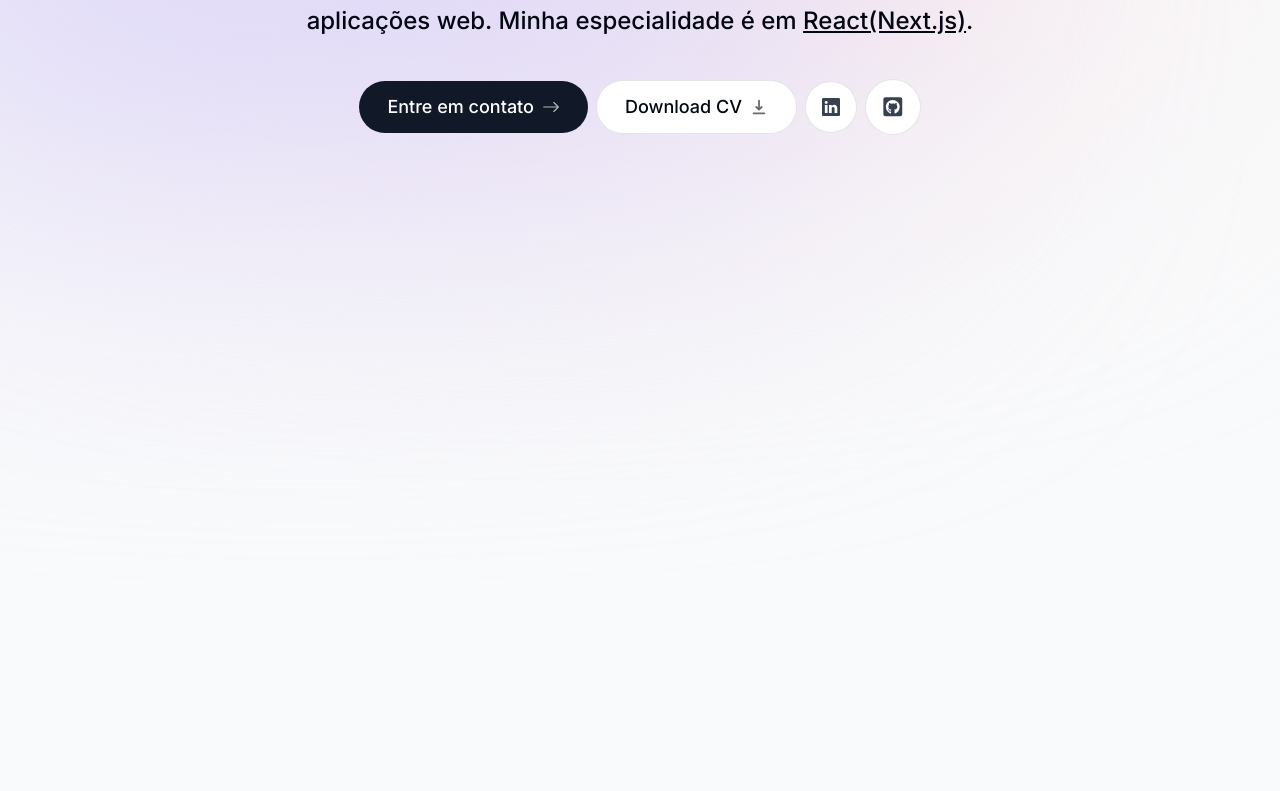
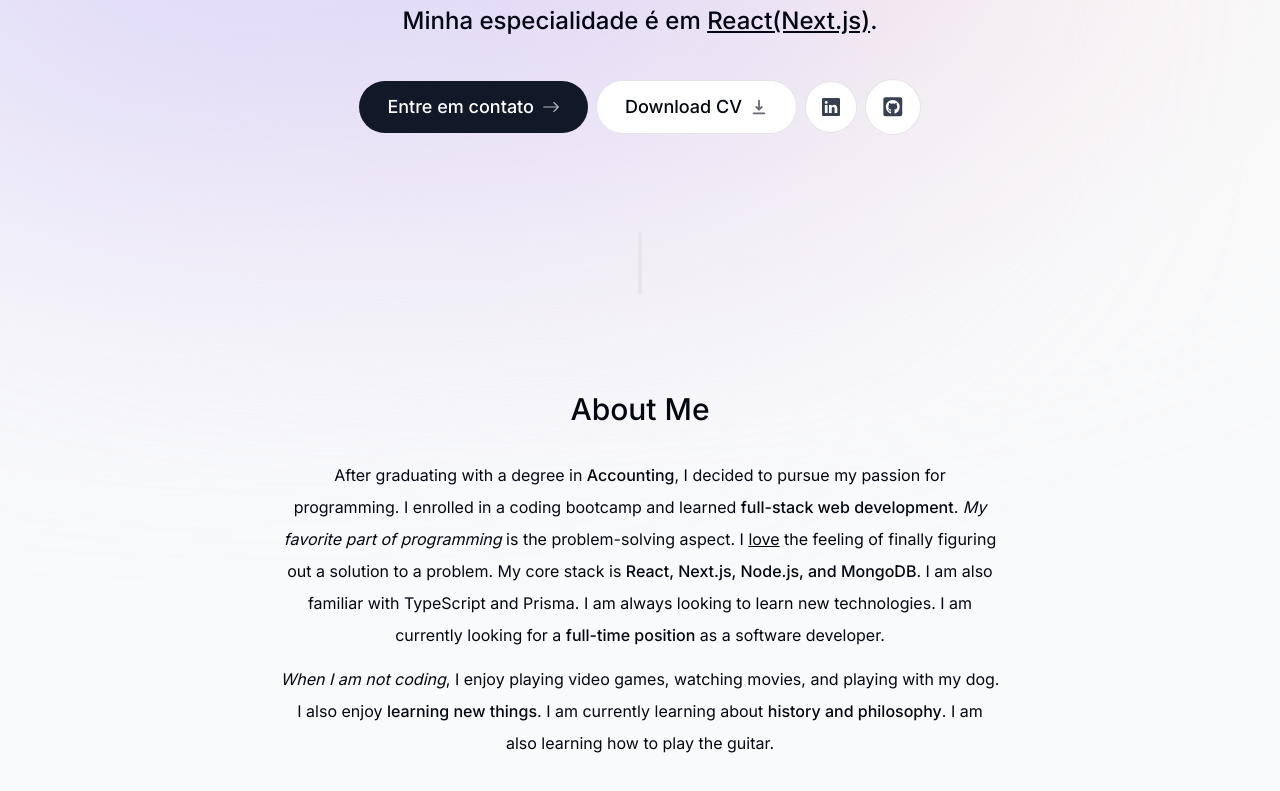
Before and after one commit to alant4k/portfolio, a Next.js app: page / in a window 1280 px wide. Shown: the part 325-1116 px from the top of the page. Built offline with nearby package versions, Linux system fonts and the light colour scheme.

Commit message:
feat: About Section

```diff
--- a/app/page.tsx
+++ b/app/page.tsx
@@ -1,9 +1,13 @@
 import Intro from '@/components/intro';
+import SectionDivider from '@/components/section-divider';
+import About from '@/components/about';
 
 export default function Home() {
 	return (
 		<main className="flex flex-col items-center px-4">
 			<Intro />
+			<SectionDivider />
+			<About />
 		</main>
 	);
 }
--- /dev/null
+++ b/components/about.tsx
@@ -0,0 +1,44 @@
+'use client';
+import { motion } from 'framer-motion';
+import SectionHeading from './section-heading';
+
+export default function about() {
+	return (
+		<motion.section
+			initial={{ opacity: 0, y: 100 }}
+			animate={{ opacity: 1, y: 0 }}
+			transition={{ delay: 0.175 }}
+			className="mb-28 max-w-[45rem] text-center leading-8 sm:mb-40"
+		>
+			<SectionHeading>About me</SectionHeading>
+			<p className="mb-3">
+				After graduating with a degree in{' '}
+				<span className="font-medium">Accounting</span>, I decided to
+				pursue my passion for programming. I enrolled in a coding
+				bootcamp and learned{' '}
+				<span className="font-medium">full-stack web development</span>.{' '}
+				<span className="italic">My favorite part of programming</span>{' '}
+				is the problem-solving aspect. I{' '}
+				<span className="underline">love</span> the feeling of finally
+				figuring out a solution to a problem. My core stack is{' '}
+				<span className="font-medium">
+					React, Next.js, Node.js, and MongoDB
+				</span>
+				. I am also familiar with TypeScript and Prisma. I am always
+				looking to learn new technologies. I am currently looking for a{' '}
+				<span className="font-medium">full-time position</span> as a
+				software developer.
+			</p>
+
+			<p>
+				<span className="italic">When I am not coding</span>, I enjoy
+				playing video games, watching movies, and playing with my dog. I
+				also enjoy{' '}
+				<span className="font-medium">learning new things</span>. I am
+				currently learning about{' '}
+				<span className="font-medium">history and philosophy</span>. I
+				am also learning how to play the guitar.
+			</p>
+		</motion.section>
+	);
+}
--- a/components/header.tsx
+++ b/components/header.tsx
@@ -1,6 +1,5 @@
 'use client';
 
-import React from 'react';
 import { motion } from 'framer-motion';
 import { links } from '@/lib/data';
 import Link from 'next/link';
--- a/components/intro.tsx
+++ b/components/intro.tsx
@@ -1,6 +1,5 @@
 'use client';
 import Image from 'next/image';
-import React from 'react';
 import { motion } from 'framer-motion';
 import Link from 'next/link';
 import { BsArrowRight, BsLinkedin } from 'react-icons/bs';
@@ -11,7 +10,7 @@
 
 export default function Intro() {
 	return (
-		<section className="mb-28 max-w-[50rem] text-center sm:mb-0">
+		<section className="mb-28 max-w-[52rem] text-center sm:mb-0">
 			<div className="flex items-center justify-center">
 				<div className="relative">
 					<motion.div
@@ -42,7 +41,7 @@
 					</motion.span>
 				</div>
 			</div>
-			<motion.p
+			<motion.h1
 				initial={{ opacity: 0, y: 100 }}
 				animate={{ opacity: 1, y: 0 }}
 				className="mb-10 mt-4 px-4 font-medium text-2xl !leading-[1.5]"
@@ -53,7 +52,7 @@
 				experiência. Tenho entusiasmo por desenvolver aplicações web.
 				Minha especialidade é em{' '}
 				<span className="underline">React(Next.js)</span>.
-			</motion.p>
+			</motion.h1>
 			<motion.div
 				initial={{ opacity: 0, y: 100 }}
 				animate={{ opacity: 1, y: 0 }}
--- /dev/null
+++ b/components/section-divider.tsx
@@ -0,0 +1,13 @@
+'use client';
+import { motion } from 'framer-motion';
+
+export default function SectionDivider() {
+	return (
+		<motion.div
+			initial={{ opacity: 0, y: 100 }}
+			animate={{ opacity: 1, y: 0 }}
+			transition={{ delay: 0.125 }}
+			className="bg-gray-200 my-24 h-16 w-1 rounded-full hidden sm:block"
+		></motion.div>
+	);
+}
--- /dev/null
+++ b/components/section-heading.tsx
@@ -0,0 +1,7 @@
+import { ReactNode } from 'react';
+
+type TProps = { children: ReactNode };
+
+export default function SectionHeading({ children }: TProps) {
+	return <h2 className="text-3xl font-medium capitalize mb-8">{children}</h2>;
+}
```
